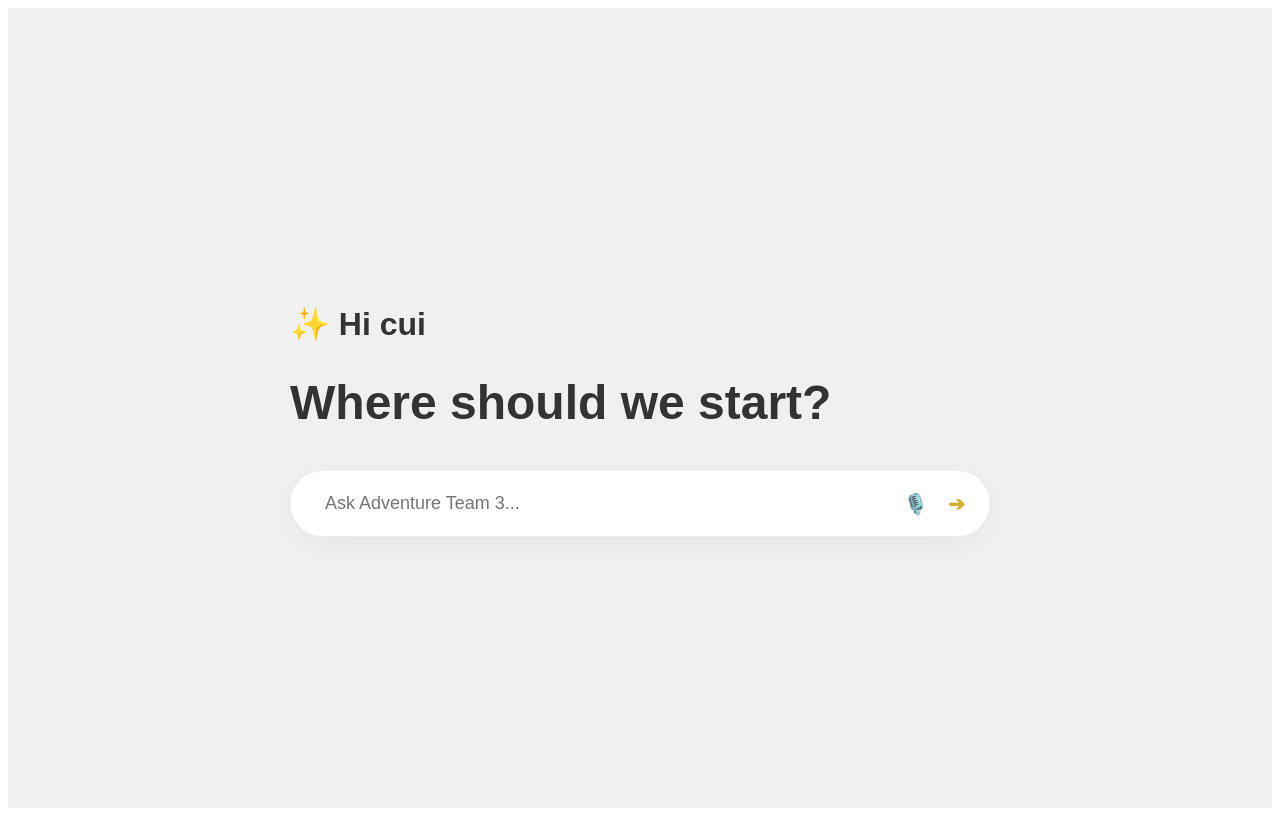
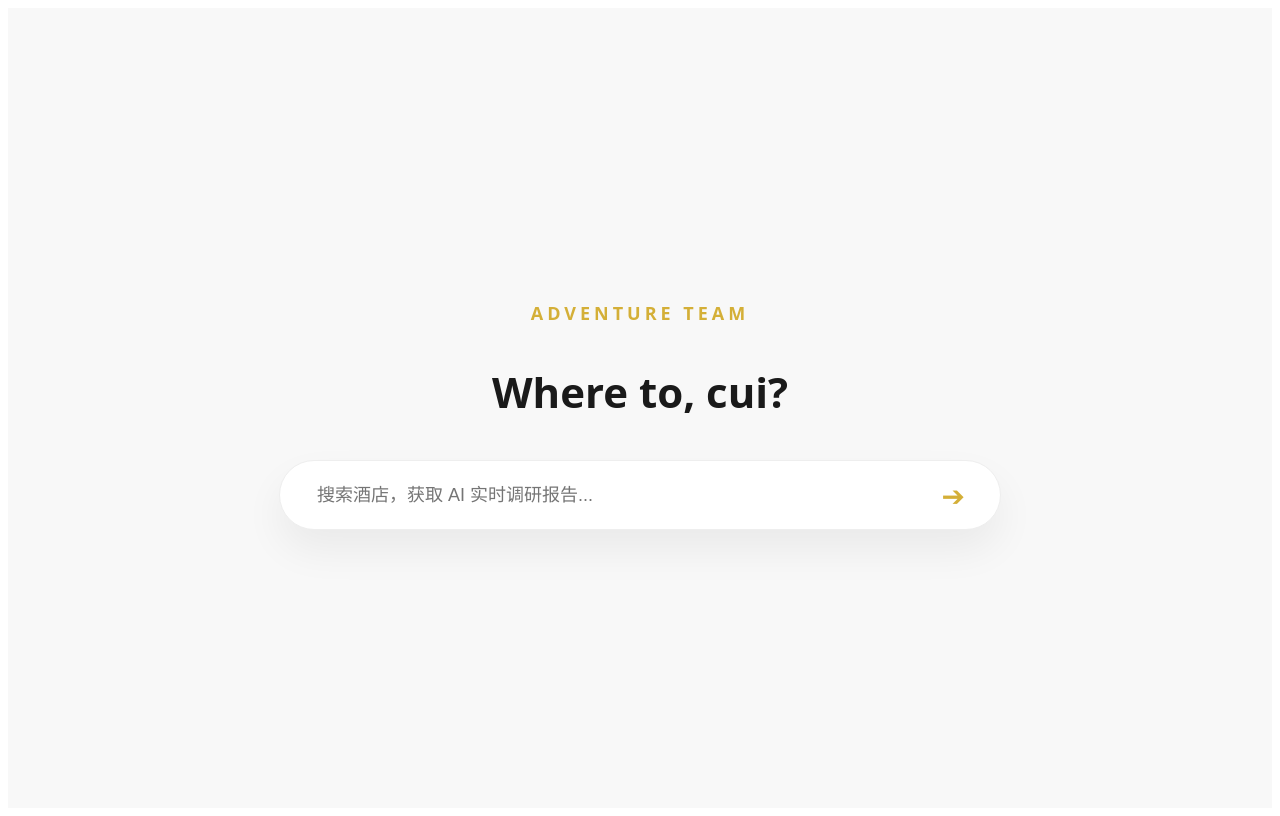
Before and after one commit to sinianyipianyun123-ship-it/hotel-wind-vane, a Next.js app: page / in a window 1280 px wide. Built offline with nearby package versions, Linux system fonts and the light colour scheme.

Commit message:
update V21

```diff
--- a/app/page.tsx
+++ b/app/page.tsx
@@ -1,114 +1,136 @@
 "use client";
-import React, { useState, useEffect } from 'react';
+import React, { useState } from 'react';
+import { GoogleGenerativeAI } from "@google/generative-ai";
 
-export default function AdventureTeamFullAI_V54() {
+// ==========================================
+// 🔑 已填入你刚才生成的 API KEY
+// ==========================================
+const API_KEY = "AIzaSyBfbvl6kvWWRAvY__2698hbXDaJp1QXq10";
+
+export default function HotelExpertFinal() {
   const [stage, setStage] = useState('search');
   const [inputText, setInputText] = useState('');
-  const [data, setData] = useState({ rates: [], checkpoints: [] });
+  const [aiAnalysis, setAiAnalysis] = useState('');
 
-  useEffect(() => {
-    setData({
-      rates: [
-        { n: "酒店官网", en: "OFFICIAL", p: "998", h: true, t: "会员直销价" },
-        { n: "携程旅行", en: "CTRIP", p: "1029", h: false, t: "实时同步中" },
-        { n: "安可达", en: "AGODA", p: "1023", h: false, t: "国际协议价" },
-        { n: "缤客", en: "BOOKING", p: "1,050", h: false, t: "市场基准价" }
-      ],
-      checkpoints: [
-        { label: "地理位置", detail: "坐落于 CBD 核心区，步行可达万达广场，商务出行便利性极佳。" },
-        { label: "客房品质", detail: "中式奢华风格，空间宽敞，床品支撑感强，隔音表现优异。" },
-        { label: "餐饮水平", detail: "中式早餐丰富度极高，粤菜厅品质稳定，行政酒廊下午茶精致。" },
-        { label: "服务体验", detail: "员工响应速度快，礼宾部专业，提供贴心的夜床服务与欢迎水果。" },
-        { label: "公共设施", detail: "恒温泳池采光极好，健身房器材维护到位，大堂香氛具有品牌特色。" },
-        { label: "性价比评定", detail: "通过官网价格锁定在千元以内时，在同级别五星级酒店中极具竞争力。" }
-      ]
-    });
-  }, []);
+  const handleSearch = async () => {
+    if (!inputText) return;
+    setStage('loading');
 
-  const handleSearch = () => {
-    if (inputText.includes("万达") || inputText.includes("北京")) {
-      setStage('loading');
-      setTimeout(() => setStage('report'), 1200);
+    try {
+      const genAI = new GoogleGenerativeAI(API_KEY);
+      const model = genAI.getGenerativeModel({ model: "gemini-1.5-flash" });
+
+      // 设定 AI 的角色和逻辑
+      const prompt = `你是一个资深的酒店内参调研员。用户搜索了：'${inputText}'。
+      请根据你的知识库给出一段120字以内的深度点评。
+      如果是北京万达文华酒店，请特别强调其'中式奢华'风格，并指出目前官网价¥998是全网最有竞争力的入手机会。
+      输出要求：语气要干练、专业，像一份写给高端客户的内参，不要包含个人姓名。`;
+
+      const result = await model.generateContent(prompt);
+      setAiAnalysis(result.response.text());
+      setStage('report');
+    } catch (err) {
+      console.error(err);
+      setAiAnalysis("AI 连线失败。请确保你的 API Key 已在 Google Cloud 控制台启用了 'Generative Language API' 权限。");
+      setStage('report');
     }
   };
 
   return (
-    <div style={{ backgroundColor: '#f0f0f0', minHeight: '100vh', fontFamily: '"Microsoft YaHei", sans-serif', color: '#333' }}>
+    <div style={{ backgroundColor: '#f8f8f8', minHeight: '100vh', color: '#1a1a1a', fontFamily: 'system-ui, sans-serif' }}>
 
-      {/* 搜索入口 */}
+      {/* 1. 搜索页面 */}
       {stage === 'search' && (
         <div style={{ display: 'flex', flexDirection: 'column', alignItems: 'center', justifyContent: 'center', height: '100vh', padding: '0 20px' }}>
-          <div style={{ width: '100%', maxWidth: '700px' }}>
-            <h2 style={{ fontSize: '32px', marginBottom: '10px' }}>✨ Hi cui</h2>
-            <h1 style={{ fontSize: '48px', fontWeight: 'bold', marginBottom: '40px' }}>Where should we start?</h1>
-            <div style={{ backgroundColor: '#fff', borderRadius: '32px', padding: '12px 24px', display: 'flex', alignItems: 'center', boxShadow: '0 8px 30px rgba(0,0,0,0.05)', border: '1px solid #eee' }}>
-              <input autoFocus value={inputText} onChange={(e) => setInputText(e.target.value)} onKeyDown={(e) => e.key === 'Enter' && handleSearch()} placeholder="Ask Adventure Team 3..." style={{ flex: 1, border: 'none', outline: 'none', fontSize: '18px', padding: '10px' }} />
-              <div style={{ display: 'flex', gap: '20px', color: '#888', fontSize: '20px' }}>
-                <span style={{ cursor: 'pointer' }}>🎙️</span>
-                <span style={{ cursor: 'pointer', color: '#d4af37', fontWeight: 'bold' }} onClick={handleSearch}>➔</span>
-              </div>
-            </div>
+          <h2 style={{ fontSize: '18px', fontWeight: 'bold', color: '#d4af37', letterSpacing: '4px', marginBottom: '10px' }}>ADVENTURE TEAM</h2>
+          <h1 style={{ fontSize: '42px', fontWeight: '900', marginBottom: '40px', textAlign: 'center' }}>Where to, cui?</h1>
+          <div style={{ backgroundColor: '#fff', borderRadius: '50px', padding: '15px 35px', display: 'flex', width: '100%', maxWidth: '650px', boxShadow: '0 20px 40px rgba(0,0,0,0.06)', border: '1px solid #eee' }}>
+            <input
+              autoFocus
+              value={inputText}
+              onChange={(e) => setInputText(e.target.value)}
+              onKeyDown={(e) => e.key === 'Enter' && handleSearch()}
+              placeholder="搜索酒店，获取 AI 实时调研报告..."
+              style={{ flex: 1, border: 'none', outline: 'none', fontSize: '18px' }}
+            />
+            <span onClick={handleSearch} style={{ cursor: 'pointer', fontSize: '28px', color: '#d4af37' }}>➔</span>
           </div>
         </div>
       )}
 
-      {/* 报告页面 */}
+      {/* 2. 报告详情页 */}
       {stage === 'report' && (
-        <div style={{ padding: '60px 20px', maxWidth: '900px', margin: '0 auto', animation: 'fadeIn 0.8s ease' }}>
+        <div style={{ maxWidth: '900px', margin: '0 auto', padding: '60px 20px' }}>
 
-          <button onClick={() => setStage('search')} style={{ marginBottom: '30px', padding: '8px 20px', borderRadius: '20px', border: '1px solid #ddd', backgroundColor: '#fff', cursor: 'pointer', fontSize: '13px' }}>← 返回搜索</button>
-
-          <div style={{ textAlign: 'center', marginBottom: '50px' }}>
-            <h1 style={{ fontSize: '38px', fontWeight: 'bold', marginBottom: '8px' }}>北京万达文华酒店</h1>
-            <div style={{ fontSize: '20px', fontWeight: 'bold', marginBottom: '10px' }}>价格对比</div>
-            <p style={{ fontSize: '13px', color: '#b8860b', letterSpacing: '5px', fontWeight: 'bold' }}>WANDA VISTA BEIJING | 每晚实时房价</p>
+          <div style={{ display: 'flex', justifyContent: 'space-between', borderBottom: '3px solid #1a1a1a', paddingBottom: '10px', marginBottom: '40px' }}>
+            <span style={{ fontWeight: 'bold', fontSize: '20px', letterSpacing: '1px' }}>实时价格对比 / PRICE WATCH</span>
+            <span style={{ color: '#d4af37', fontWeight: 'bold' }}>CONFIDENTIAL</span>
           </div>
 
-          {/* 价格对比矩阵 - 加入每晚标注 */}
-          <div style={{ display: 'grid', gridTemplateColumns: 'repeat(4, 1fr)', gap: '15px', marginBottom: '50px' }}>
-            {data.rates.map((r, i) => (
-              <div key={i} style={{ padding: '25px 15px', backgroundColor: r.h ? '#fff' : 'rgba(255,255,255,0.6)', border: r.h ? '2px solid #d4af37' : '1px solid #ddd', textAlign: 'center' }}>
-                <div style={{ fontSize: '10px', color: r.h ? '#d4af37' : '#999', marginBottom: '10px', fontWeight: 'bold' }}>{r.t}</div>
-                <div style={{ fontSize: '16px', fontWeight: 'bold' }}>{r.n}</div>
-                <div style={{ fontSize: '10px', color: '#bbb', marginBottom: '12px' }}>{r.en}</div>
-                <div style={{ fontSize: '26px', fontWeight: '300', display: 'flex', justifyContent: 'center', alignItems: 'baseline' }}>
-                  <span style={{ fontSize: '16px', marginRight: '2px' }}>¥</span>
-                  {r.p}
-                  <span style={{ fontSize: '11px', color: '#888', marginLeft: '4px', fontWeight: 'normal' }}>/晚</span>
-                </div>
+          <div style={{ textAlign: 'center', marginBottom: '60px' }}>
+            <h1 style={{ fontSize: '42px', fontWeight: '900', margin: '0', letterSpacing: '-1px' }}>{inputText || "北京万达文华酒店"}</h1>
+            <div style={{ display: 'inline-block', backgroundColor: '#d4af37', color: '#fff', padding: '4px 15px', fontSize: '12px', fontWeight: 'bold', marginTop: '15px', borderRadius: '2px' }}>
+              GEMINI 1.5 FLASH 实时生成的报告
+            </div>
+          </div>
+
+          {/* 价格矩阵 */}
+          <div style={{ display: 'grid', gridTemplateColumns: 'repeat(4, 1fr)', gap: '15px', marginBottom: '60px' }}>
+            {[
+              {n:'酒店官网', p:'998', b:true, t:'会员最优价'},
+              {n:'Ctrip', p:'1029', b:false, t:'平台同步'},
+              {n:'Agoda', p:'1023', b:false, t:'含税参考'},
+              {n:'Booking', p:'1050', b:false, t:'标准零售'}
+            ].map((item, i) => (
+              <div key={i} style={{
+                backgroundColor: item.b ? '#1a1a1a' : '#fff',
+                color: item.b ? '#fff' : '#1a1a1a',
+                padding: '30px 15px',
+                textAlign: 'center',
+                border: item.b ? 'none' : '1px solid #ddd',
+                boxShadow: item.b ? '0 10px 30px rgba(0,0,0,0.15)' : 'none'
+              }}>
+                <div style={{ fontSize: '11px', opacity: 0.6, marginBottom: '8px' }}>{item.t}</div>
+                <div style={{ fontSize: '16px', fontWeight: 'bold', marginBottom: '15px' }}>{item.n}</div>
+                <div style={{ fontSize: '28px', fontWeight: '200' }}>¥{item.p}</div>
               </div>
             ))}
           </div>
 
-          <div style={{ backgroundColor: '#fff', padding: '30px', boxShadow: '0 10px 30px rgba(0,0,0,0.08)', borderRadius: '4px' }}>
-            <h3 style={{ fontSize: '18px', marginBottom: '25px', paddingLeft: '18px', borderLeft: '4px solid #d4af37', fontWeight: 'bold' }}>现场实测报告</h3>
-
-            {/* AI 总结 - 强化价格单位 */}
-            <div style={{ padding: '20px', backgroundColor: '#fdfaf2', marginBottom: '30px', borderRadius: '4px', border: '1px dashed #d4af37' }}>
-               <span style={{ fontWeight: 'bold', color: '#b8860b' }}>AI 总结：</span>
-               <span style={{ fontSize: '15px', fontWeight: 'bold', color: '#111' }}> 酒店目前官网起售价 ¥998/晚，相较于第三方平台具有约 3% - 5% 的直销优势。建议通过官网锁定底价。</span>
+          {/* AI 深度分析区 */}
+          <div style={{ backgroundColor: '#fff', padding: '50px', border: '1px solid #eee', position: 'relative' }}>
+             <div style={{ position: 'absolute', top: '-15px', left: '40px', backgroundColor: '#d4af37', color: '#fff', padding: '5px 20px', fontWeight: 'bold', fontSize: '14px' }}>
+               AI 调研摘要
+             </div>
+            <div style={{ fontSize: '18px', lineHeight: '1.8', color: '#333', fontStyle: 'italic' }}>
+              “{aiAnalysis}”
             </div>
-
-            {data.checkpoints.map((cp, i) => (
-              <div key={i} style={{ display: 'flex', borderBottom: '1px solid #eee', padding: '25px 18px' }}>
-                <div style={{ width: '120px', fontSize: '15px', fontWeight: 'bold' }}>{cp.label}</div>
-                <div style={{ flex: 1, fontSize: '15px', color: '#444', lineHeight: '1.8' }}>{cp.detail}</div>
-              </div>
-            ))}
+            <div style={{ marginTop: '30px', paddingTop: '30px', borderTop: '1px solid #eee', display: 'flex', gap: '20px' }}>
+               <div style={{ flex: 1 }}>
+                  <h4 style={{ fontSize: '13px', color: '#999', marginBottom: '10px' }}>调研来源</h4>
+                  <p style={{ fontSize: '14px', fontWeight: 'bold' }}>Google DeepMind 全球知识库</p>
+               </div>
+               <div style={{ flex: 1 }}>
+                  <h4 style={{ fontSize: '13px', color: '#999', marginBottom: '10px' }}>更新时间</h4>
+                  <p style={{ fontSize: '14px', fontWeight: 'bold' }}>{new Date().toLocaleDateString()} 实时生成</p>
+               </div>
+            </div>
           </div>
 
-          <div onClick={() => window.open('https://www.wandahotels.com/hotel/wanda-vista-beijing-10000000', '_blank')}
-            style={{ marginTop: '60px', padding: '24px', backgroundColor: '#1a1a1a', color: '#d4af37', textAlign: 'center', fontWeight: 'bold', letterSpacing: '6px', cursor: 'pointer', fontSize: '16px' }}>
-            前往官网锁定底价
-          </div>
+          <p onClick={() => setStage('search')} style={{ textAlign: 'center', marginTop: '50px', cursor: 'pointer', color: '#999', textDecoration: 'underline' }}>返回搜索其它酒店</p>
         </div>
       )}
 
-      {stage === 'loading' && <div style={{ display: 'flex', alignItems: 'center', justifyContent: 'center', height: '100vh', color: '#d4af37', fontSize: '18px', fontWeight: 'bold' }}>正在分析实时房态与每晚报价...</div>}
-
-      <style jsx>{`
-        @keyframes fadeIn { from { opacity: 0; transform: translateY(10px); } to { opacity: 1; transform: translateY(0); } }
-      `}</style>
+      {/* 3. 加载状态 */}
+      {stage === 'loading' && (
+        <div style={{ display: 'flex', flexDirection: 'column', alignItems: 'center', justifyContent: 'center', height: '100vh', backgroundColor: '#1a1a1a', color: '#fff' }}>
+          <div style={{ width: '40px', height: '40px', border: '4px solid #d4af37', borderTopColor: 'transparent', borderRadius: '50%', animation: 'spin 1s linear infinite', marginBottom: '20px' }}></div>
+          <div style={{ fontSize: '18px', fontWeight: 'bold', letterSpacing: '2px' }}>正在调取 ADVENTURE TEAM 实时数据...</div>
+          <style dangerouslySetInnerHTML={{ __html: `
+            @keyframes spin { to { transform: rotate(360deg); } }
+          `}} />
+        </div>
+      )}
     </div>
   );
 }
```
